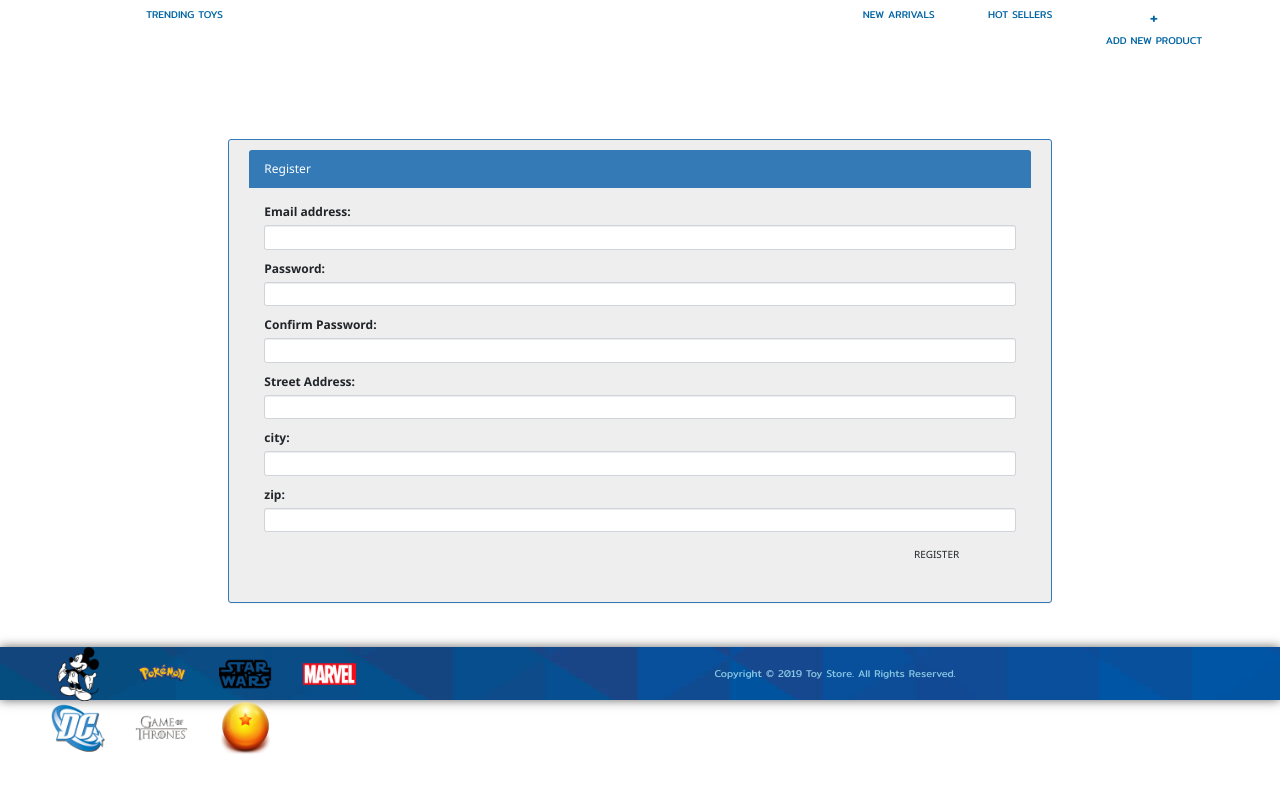
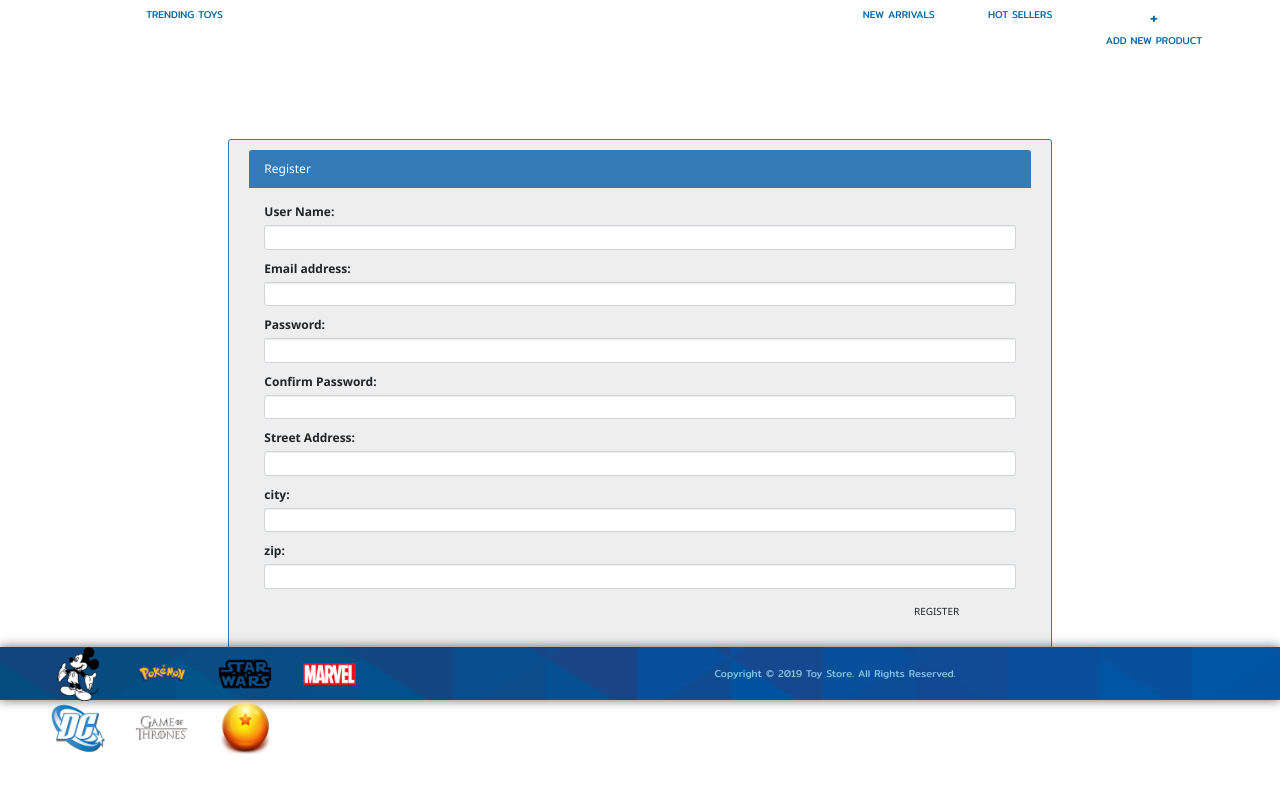
Before and after one commit to arunbabu-madhavan/toy-store, a PHP site: page /register.php in a window 1280 px wide. Shown: the part 100-900 px from the top of the page. Run offline with PHP 8.4, Linux system fonts and the light colour scheme; some libraries are stand-ins or nearby versions.

Commit message:
$user->username = $username;

```diff
--- a/register.php
+++ b/register.php
@@ -74,6 +74,10 @@ session_start();
                             <span id="errorinfo"></span>
                             <!--action="php/login_chk.php" method="post"-->
                             <div class="form-group">
+                                <label for="username">User Name:</label>
+                                <input type="text" class="form-control" id="username">
+                            </div>
+                            <div class="form-group">
                                 <label for="email">Email address:</label>
                                 <input type="text" class="form-control" id="email">
                             </div>
--- a/registerCheck.php
+++ b/registerCheck.php
@@ -41,6 +41,7 @@ if ($match2_e) {
 
     $user = new User();
     $user->userId = (int) $userId;
+    $user->username = $username;
     $user->email = $email;
     $user->password = $password;
     // $user->rank = 1;
```
